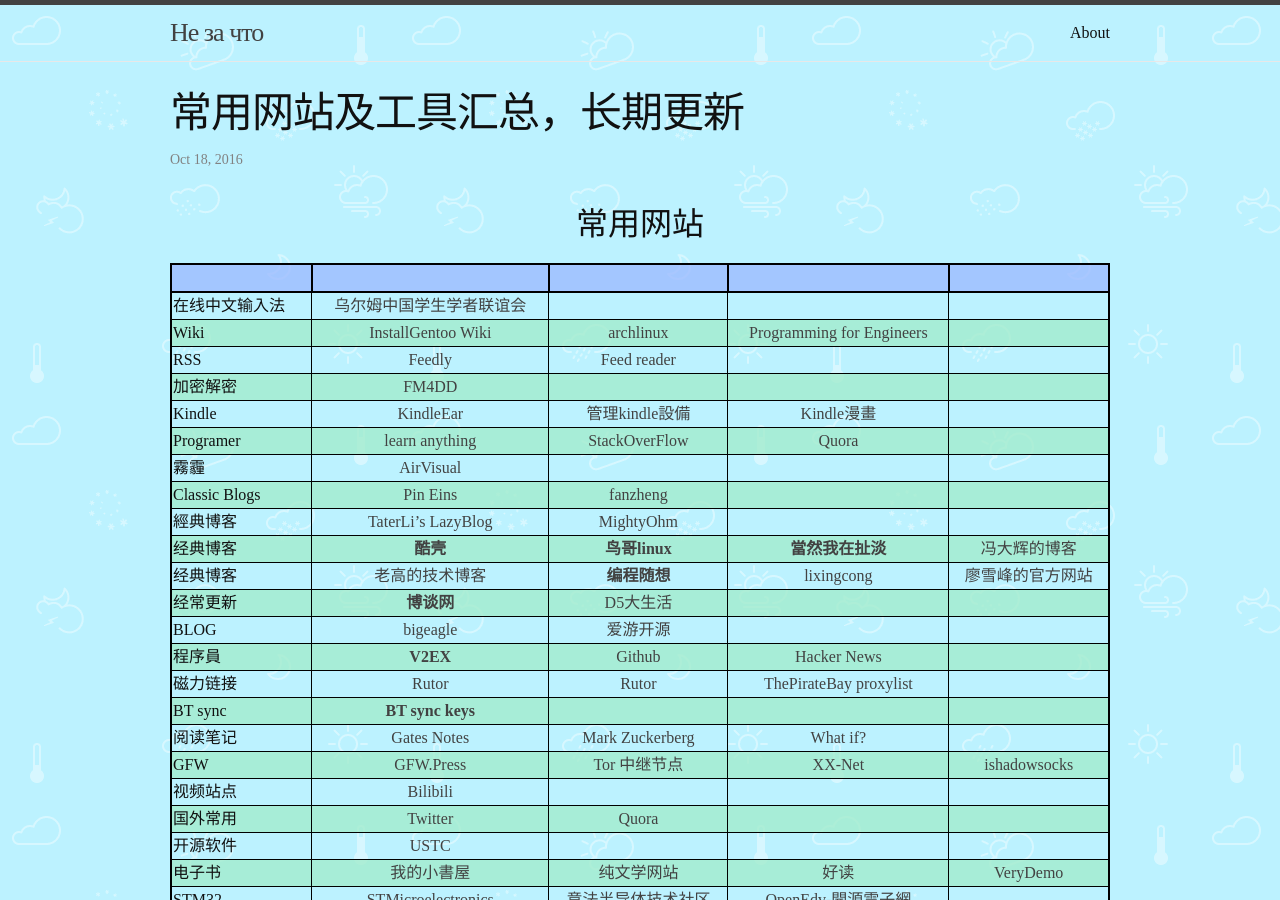
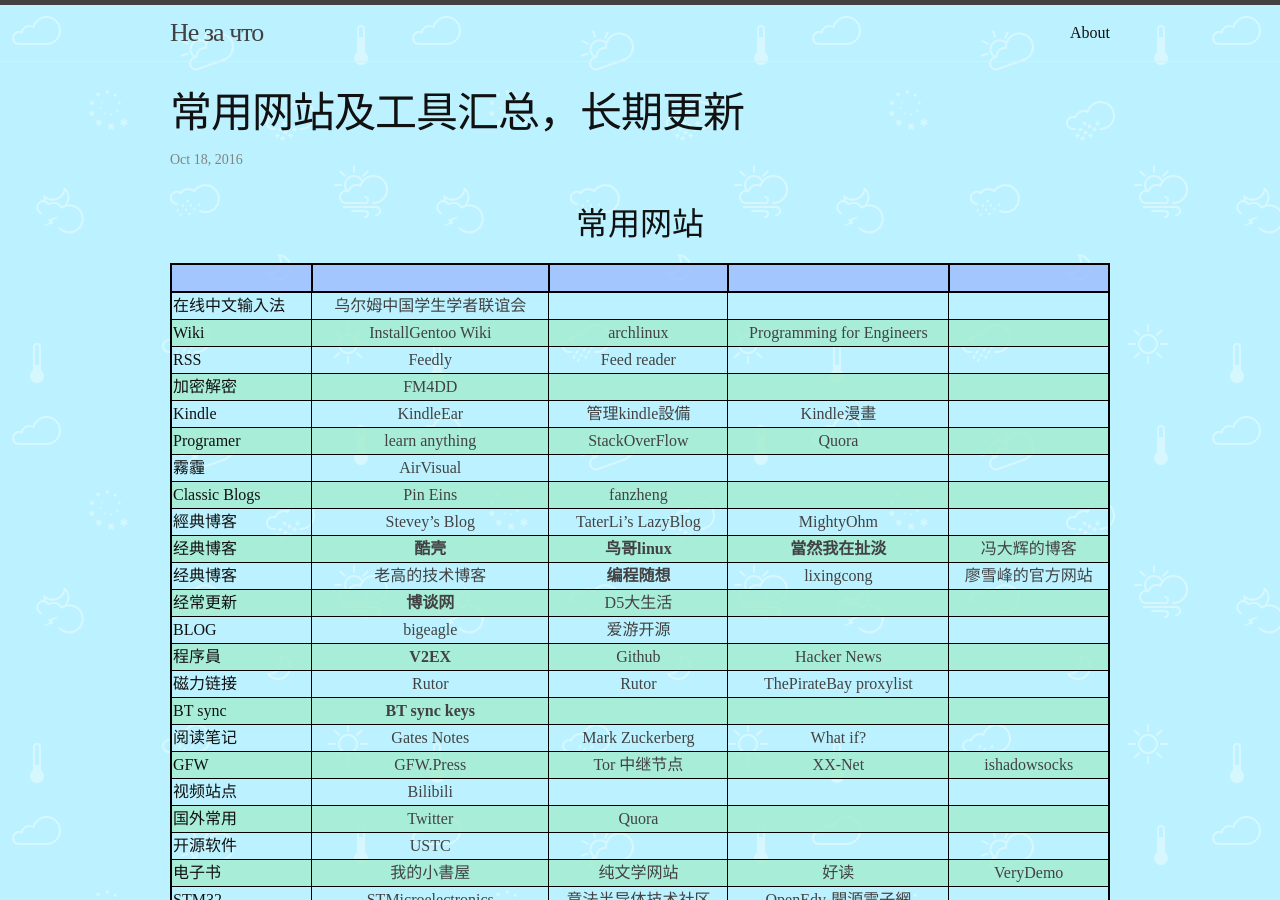
Before and after one commit to explorerlxz/explorerlxz.github.io, a Jekyll site: the page built from _posts/2016-10-18-常用链接.md, in a window 1280 px wide and 900 px high. Built offline with Jekyll 4.4.1, drawn with Linux system fonts in a browser that asks for light colours.

Commit message:
add Stevey Yegge's Blog

```diff
--- a/_posts/2016-10-18-常用链接.md
+++ b/_posts/2016-10-18-常用链接.md
@@ -17,7 +17,7 @@
 |Programer|[learn anything](https://learn-anything.xyz)|[StackOverFlow](http://stackoverflow.com/)|[Quora](https://www.quora.com/)|
 |霧霾|[AirVisual](https://airvisual.com/earth)|
 |Classic Blogs|[Pin Eins](http://0pointer.net/blog/)|[fanzheng](https://fanzheng.org/)|
-|經典博客|[TaterLi's LazyBlog](http://www.lijingquan.net)|[MightyOhm](http://mightyohm.com/blog)|
+|經典博客|[Stevey's Blog](https://steve-yegge.blogspot.com/)|[TaterLi's LazyBlog](http://www.lijingquan.net)|[MightyOhm](http://mightyohm.com/blog)|
 |经典博客|[**酷壳**](http://coolshell.cn)|[**鸟哥linux**](http://linux.vbird.org/linux_basic/)|[**當然我在扯淡**](http://www.yinwang.org/)|[冯大辉的博客](http://dbanotes.net/)|
 |经典博客|[老高的技术博客](https://blog.phpgao.com)|[**编程随想**](https://program-think.blogspot.com)|[lixingcong](https://lixingcong.github.io/)|[廖雪峰的官方网站](http://www.liaoxuefeng.com/)|
 |经常更新|[**博谈网**](https://botanwang.com/)|[D5大生活](http://d5ys.net/)|
```
